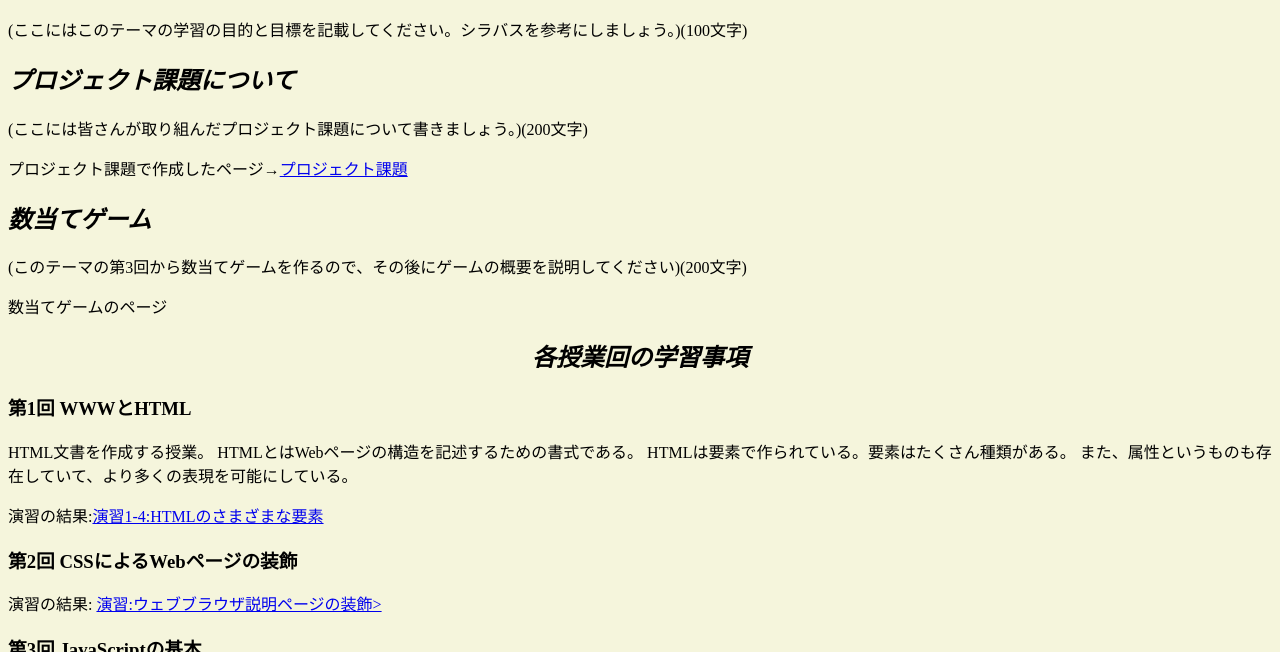
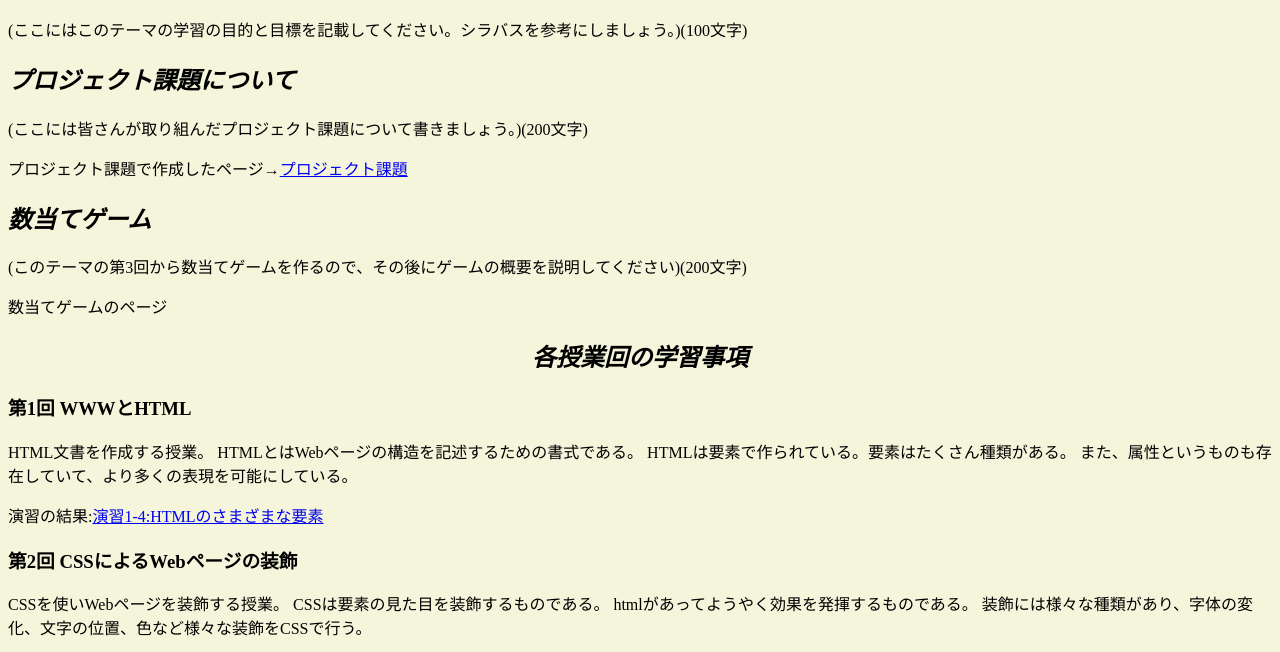
Before and after one commit to G384242023/medialabo, a plain HTML site: page index.html in a window 1280 px wide. Shown: the part 127-779 px from the top of the page. Drawn offline with Linux system fonts and the light colour scheme.

Commit message:
宿題修正

```diff
--- a/index.html
+++ b/index.html
@@ -35,6 +35,12 @@
 
     <div>
     <h3>第2回 CSSによるWebページの装飾</h3>
+    <p>CSSを使いWebページを装飾する授業。
+      CSSは要素の見た目を装飾するものである。
+      htmlがあってようやく効果を発揮するものである。
+      装飾には様々な種類があり、字体の変化、文字の位置、色など様々な装飾をCSSで行う。
+
+    </p>
     <p>演習の結果:
       <a href="practice-css/browser-intro.html"
     title="演習"
```
